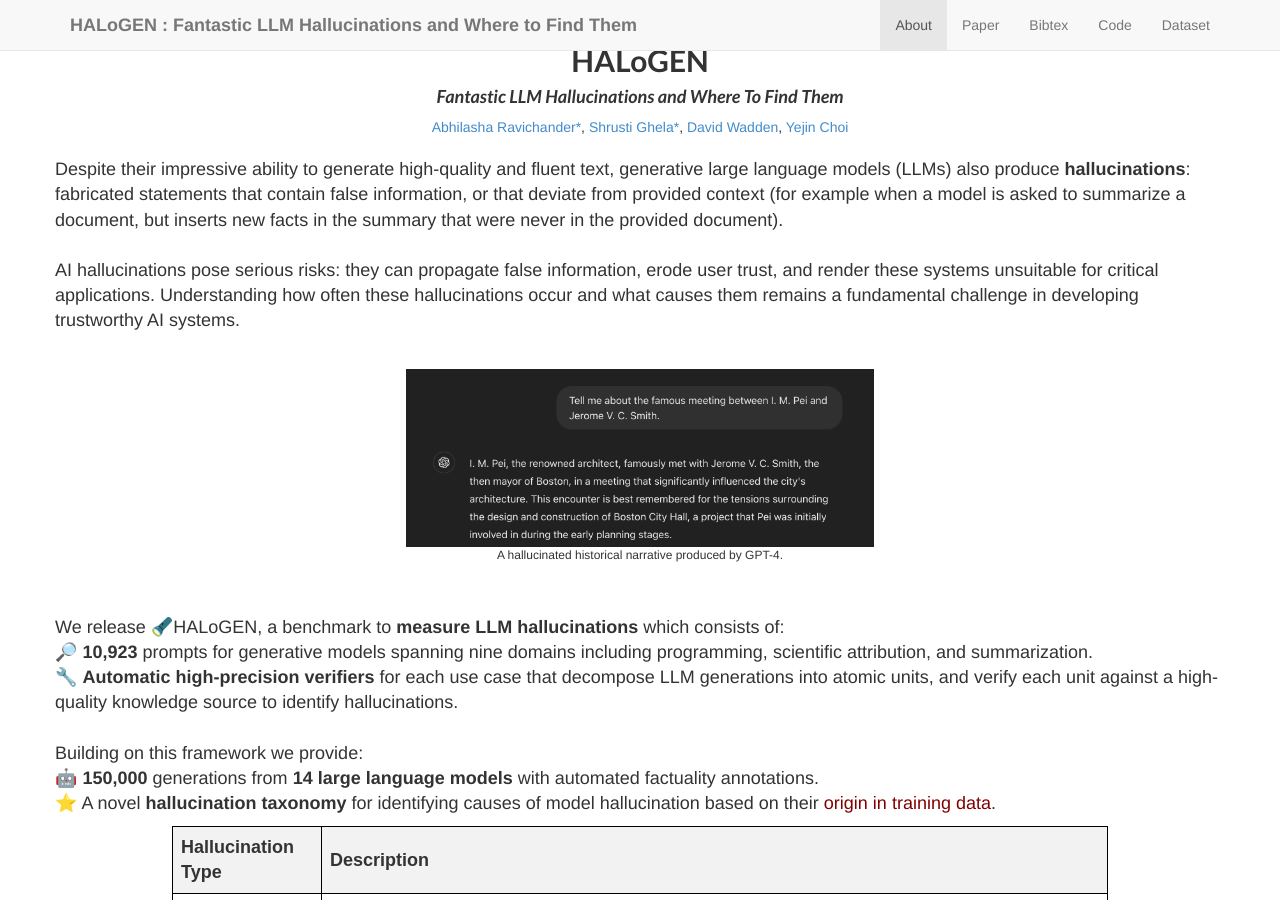
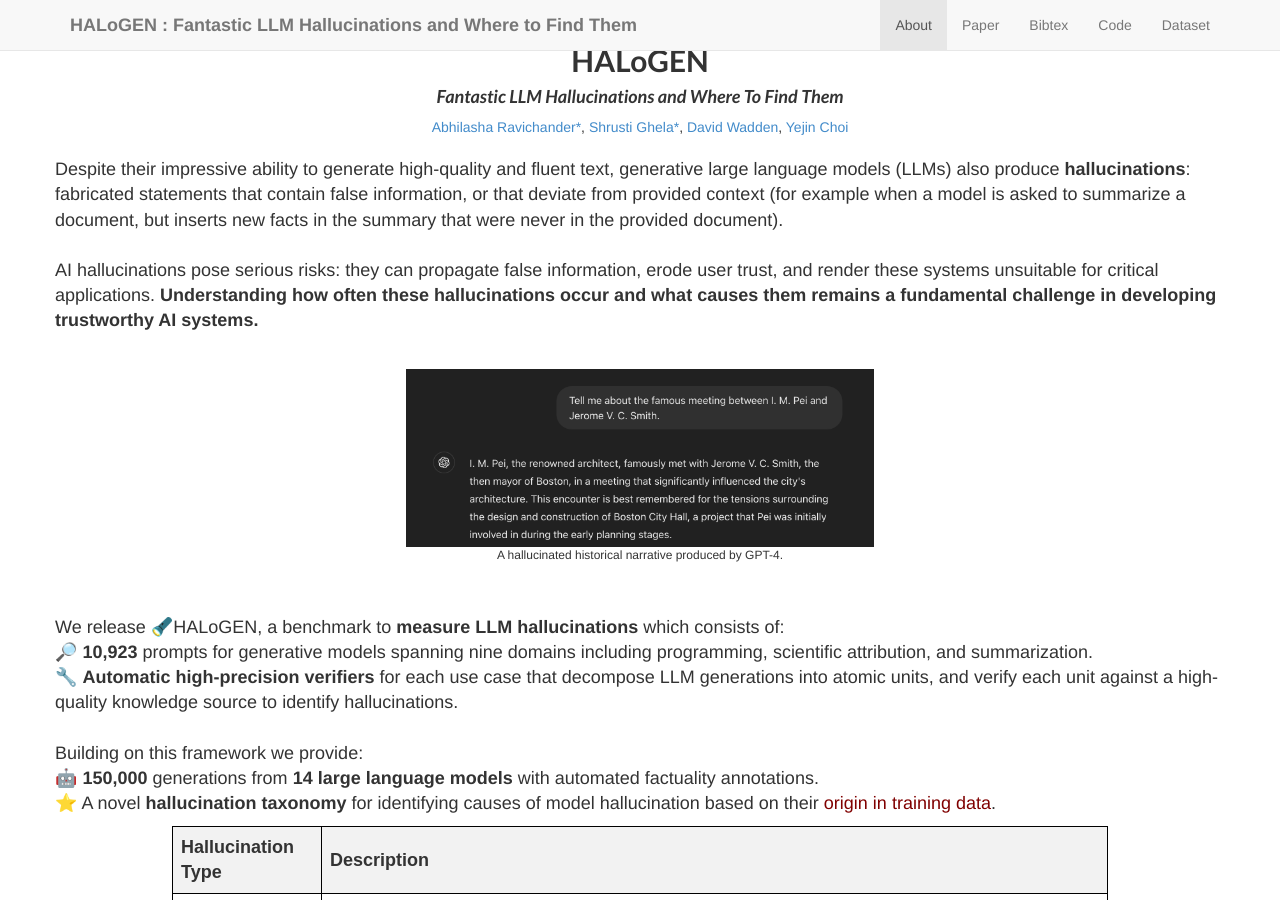
Before and after one commit to halogen-hallucinations/halogen-hallucinations.github.io, a Jekyll site: the page built from index.md, in a window 1280 px wide and 900 px high, scrolled down 793 px. Built offline with Jekyll 4.4.1, drawn with Linux system fonts in a browser that asks for light colours; our own code applies the rules of GitHub Pages for plain Markdown files.

```diff
--- a/_includes/about_title.html
+++ b/_includes/about_title.html
@@ -21,7 +21,7 @@
 
             <p>
 Despite their impressive ability to generate high-quality and fluent text, generative large language models (LLMs) also produce <b>hallucinations</b>: fabricated statements that contain false information, or that deviate from provided context (for example when a model is asked to summarize a document, but inserts new facts in the summary that were never in the provided document).</br></br>
-                AI hallucinations pose serious risks: they can propagate false information, erode user trust, and render these systems unsuitable for critical applications. Understanding how often these hallucinations occur and what causes them remains a fundamental challenge in developing trustworthy AI systems. </p>
+                AI hallucinations pose serious risks: they can propagate false information, erode user trust, and render these systems unsuitable for critical applications. <b>Understanding how often these hallucinations occur and what causes them remains a fundamental challenge in developing trustworthy AI systems.</b> </p>
             </br>
             <img src="../img/gpt4_hall_truncated.png" alt="Centered Image" style="display: block; margin: auto; max-width: 40%; max-height: 100vh;">
             <center><figcaption style="font-size: 12px;">A hallucinated historical narrative produced by GPT-4.</figcaption></center></br></br>
```
